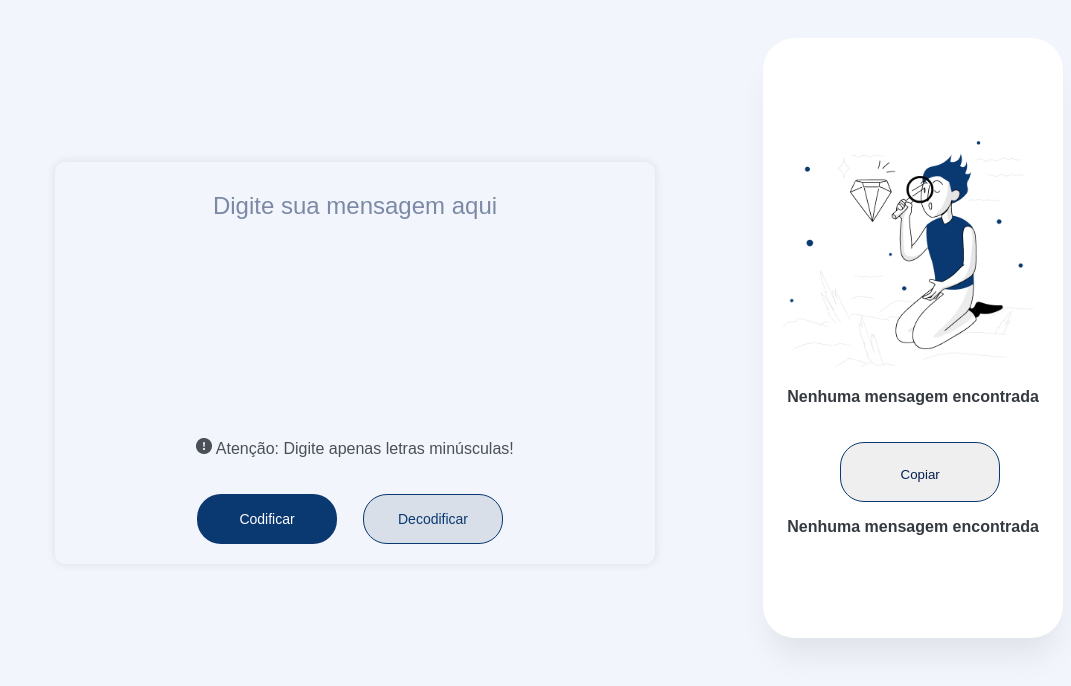
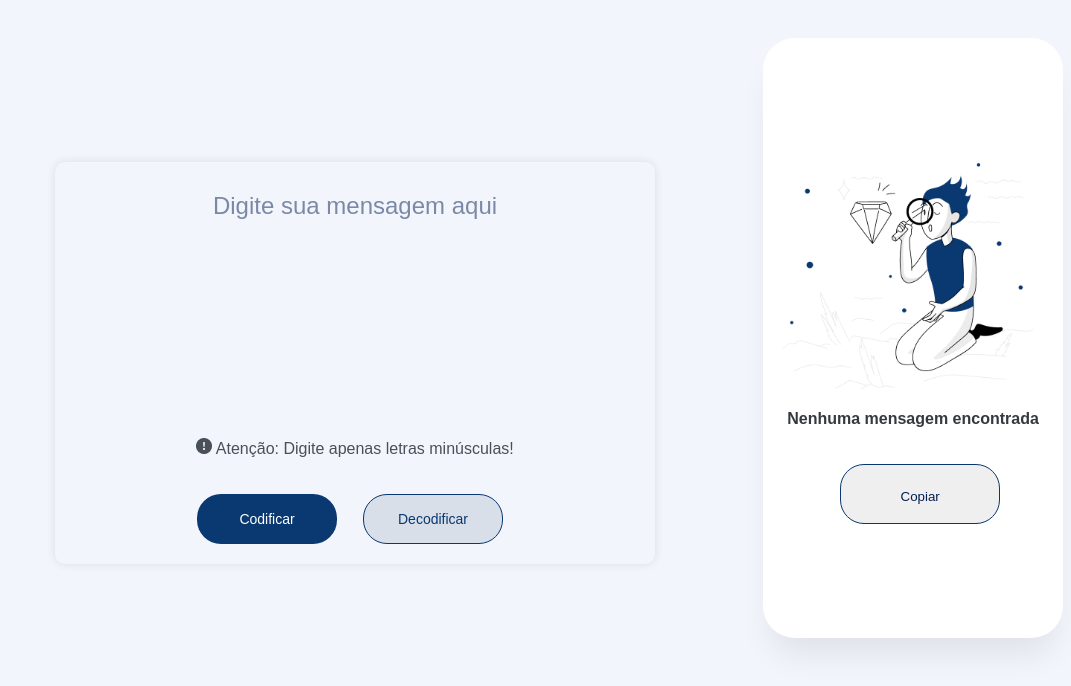
Before and after one commit to Manoel-72/Projeto-Alura-DC, a plain HTML site: page index.html in a window 1280 px wide. Shown: the part 76-762 px from the top of the page, without its empty margins (19-1090 px from the left). Drawn offline with Linux system fonts and the light colour scheme.

Commit message:
Alteração test

```diff
--- a/index.html
+++ b/index.html
@@ -31,7 +31,7 @@
                 <button onclick="closePopup()">OK</button>
             </div>
             <button id="copy-output-btn" onclick="copyOutputToClipboard()">Copiar</button>
-            <p class="output-title">Nenhuma mensagem encontrada</p>
+
         </div>
     </div>
     <script src="app.js"></script>
```
